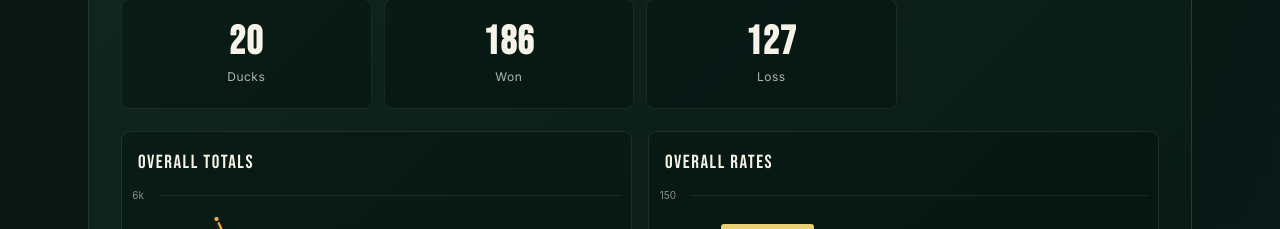
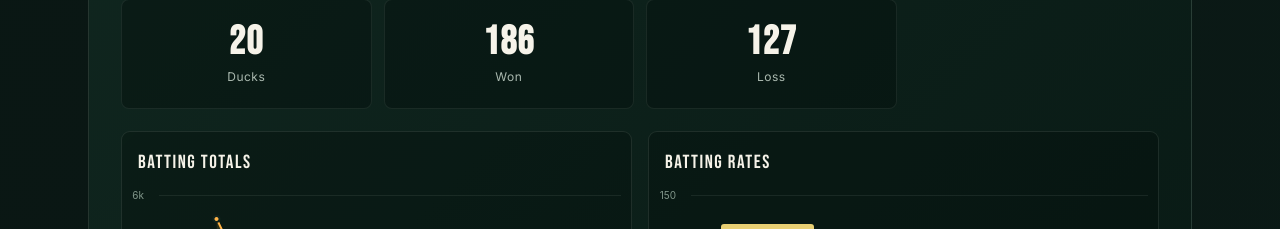
Before and after one commit to wishsagarks/msdnaveen, a React (Vite) app: page / in a window 1280 px wide. Shown: the part 3960-4189 px from the top of the page. Built offline with nearby package versions, Linux system fonts and the light colour scheme.

Commit message:
Use category-specific analytics headings

```diff
--- a/src/App.jsx
+++ b/src/App.jsx
@@ -50,6 +50,7 @@ const experience = [
 
 const analyticsProfiles = {
   batting: {
+    label: 'Batting',
     stats: { matches: 319, runs: 5172, sr: 124.63, sixes: 302, wickets: 0, econ: 0, best: '148', winRate: 58 },
     metrics: [
       ['Mat', '319'], ['Inns', '248'], ['NO', '71'], ['Runs', '5172'], ['HS', '148'], ['Avg', '29.22'],
@@ -62,6 +63,7 @@ const analyticsProfiles = {
     rateValues: [124.63, 29.22, 58]
   },
   bowling: {
+    label: 'Bowling',
     stats: { matches: 319, runs: 6903, sr: 22.92, sixes: 115, wickets: 286, econ: 6.32, best: '7/31', winRate: 58 },
     metrics: [['Mat', '319'], ['Inns', '297'], ['Overs', '1092.4'], ['Maidens', '55'], ['Runs', '6903'], ['Wkts', '286'], ['BB', '7/31'], ['3 Wkts', '22'], ['5 Wkts', '3'], ['Eco', '6.32'], ['SR', '22.92'], ['Avg', '24.14'], ['WD', '732'], ['NB', '117'], ['Dots', '3877'], ['4s', '735'], ['6s', '115']],
     totals: ['Matches', 'Wickets', 'Best figures', 'Economy'],
@@ -70,6 +72,7 @@ const analyticsProfiles = {
     rateValues: [286, 6.32, 22.92]
   },
   fielding: {
+    label: 'Fielding',
     stats: { matches: 319, runs: 0, sr: 0, sixes: 0, wickets: 0, econ: 0, best: '—', winRate: 58 },
     metrics: [['Mat', '319'], ['Catches', '151'], ['C.B', '2'], ['R/O', '35'], ['St', '3'], ['Asst. R/O', '14'], ['Byes', '8']],
     totals: ['Matches', 'Catches', 'Run outs', 'Stumpings'],
@@ -415,11 +418,11 @@ function App() {
 
               <div className="chart-row">
                 <div className="chart-shell">
-                  <div className="chart-heading">Overall totals</div>
+                  <div className="chart-heading">{activeProfile.label} totals</div>
                   <HighchartsReact highcharts={Highcharts} options={chartOptions} />
                 </div>
                 <div className="chart-shell">
-                  <div className="chart-heading">Overall rates</div>
+                  <div className="chart-heading">{activeProfile.label} rates</div>
                   <HighchartsReact highcharts={Highcharts} options={impactChartOptions} />
                 </div>
               </div>
```
